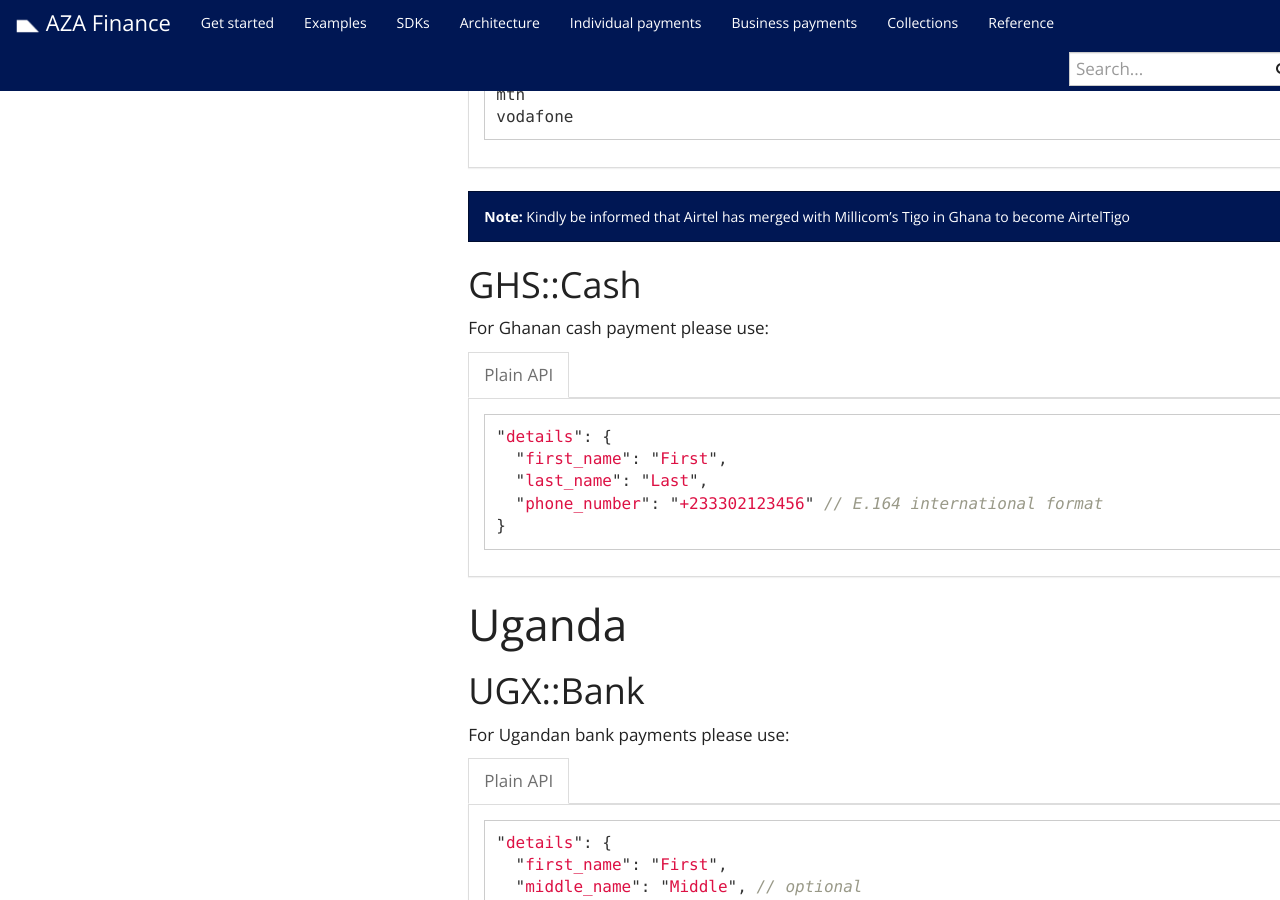
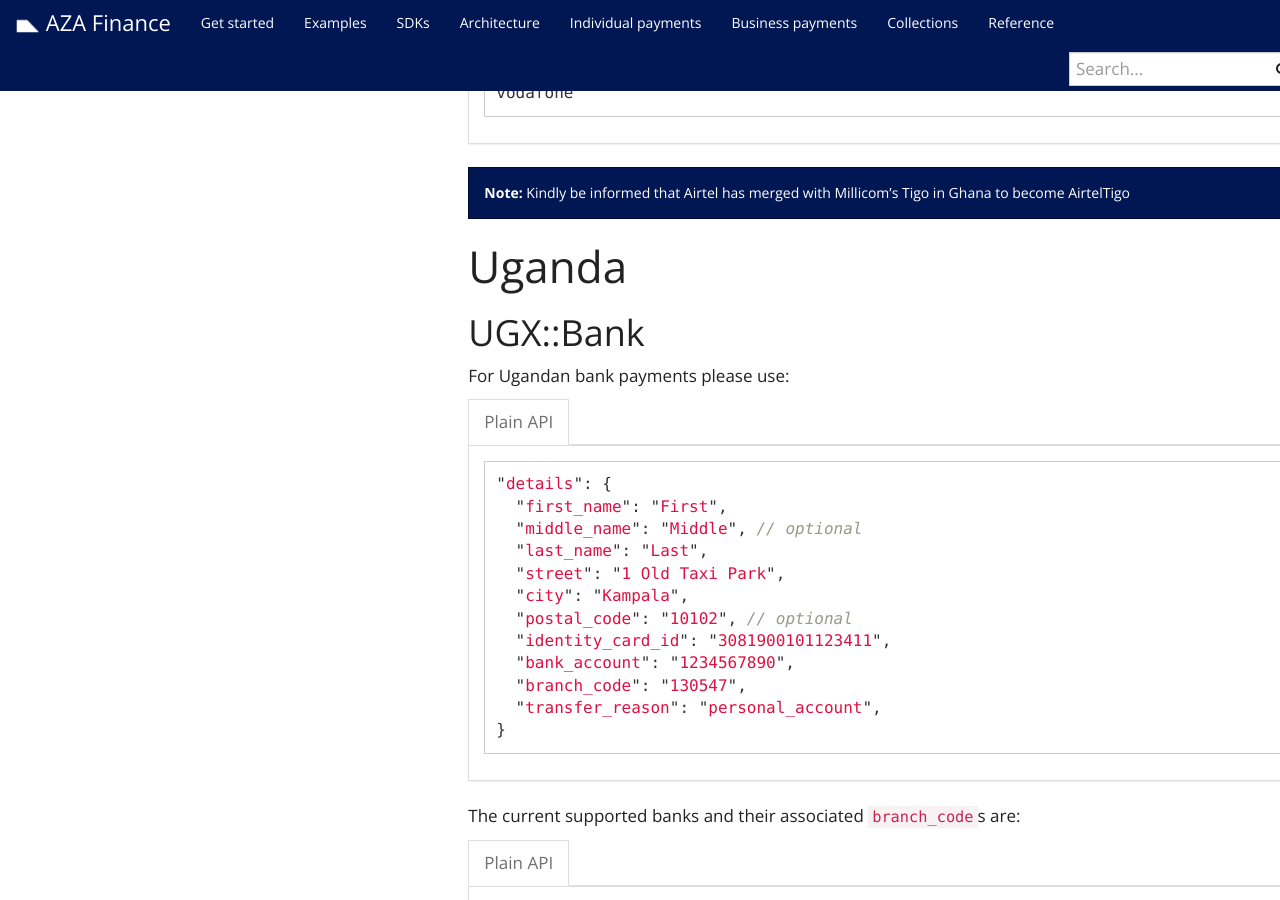
Before and after one commit to transferzero/api-documentation, a Jekyll site: the page built from _docs/individual-payments.md, in a window 1280 px wide and 900 px high, scrolled down 6602 px. Built offline with Jekyll 4.4.1, drawn with Linux system fonts in a browser that asks for light colours; nearby versions of some CDN libraries; comment, search, counter and statistics services are not loaded.

Commit message:
BTA-12946 Remove GHS::Cash

````diff
--- a/_docs/individual-payments.md
+++ b/_docs/individual-payments.md
@@ -136,22 +136,6 @@
 {% include corridors/ghs-bank.md recipient_type='individual' %}
 
 {% include corridors/ghs-mobile.md %}
-
-## GHS::Cash
-
-For Ghanan cash payment please use:
-
-{% capture data-raw %}
-```javascript
-"details": {
-  "first_name": "First",
-  "last_name": "Last",
-  "phone_number": "+233302123456" // E.164 international format
-}
-```
-{% endcapture %}
-
-{% include language-tabbar.html prefix="ghs-cash-details" raw=data-raw %}
 
 # Uganda
 
````
